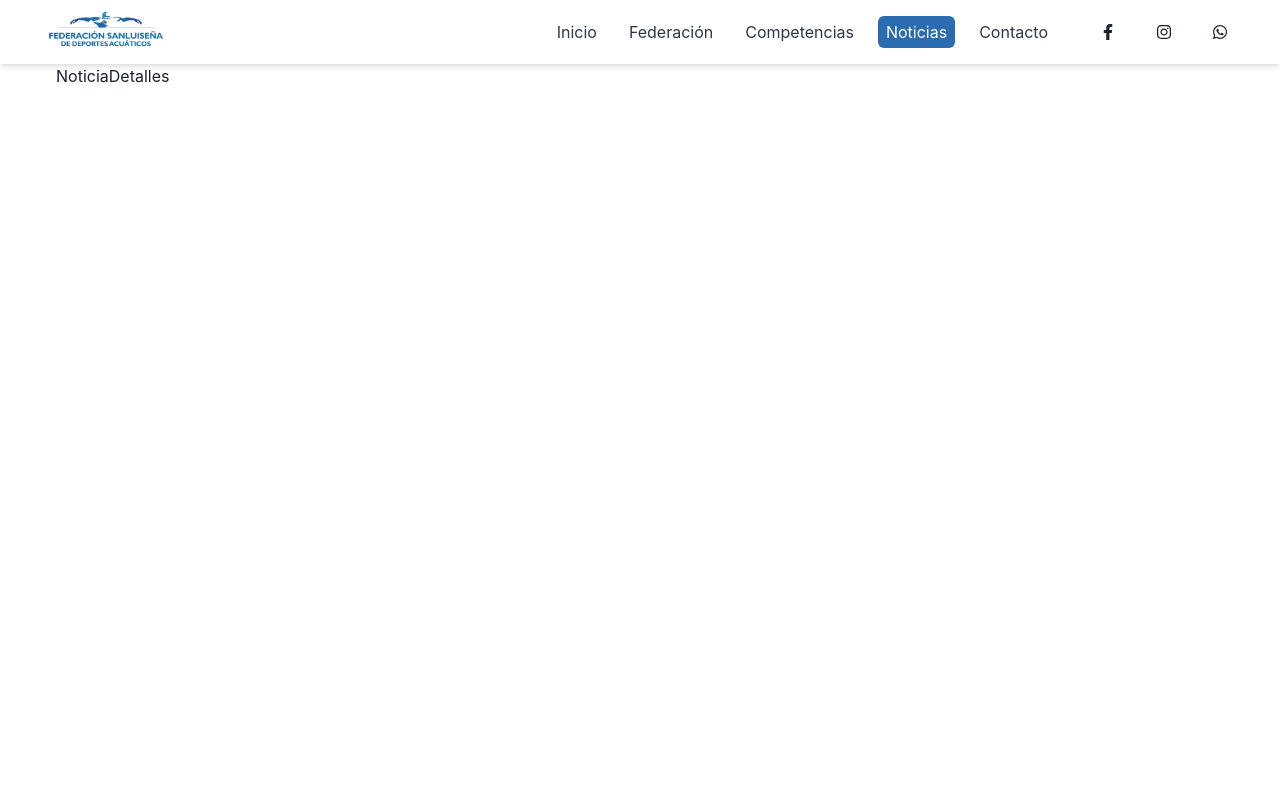
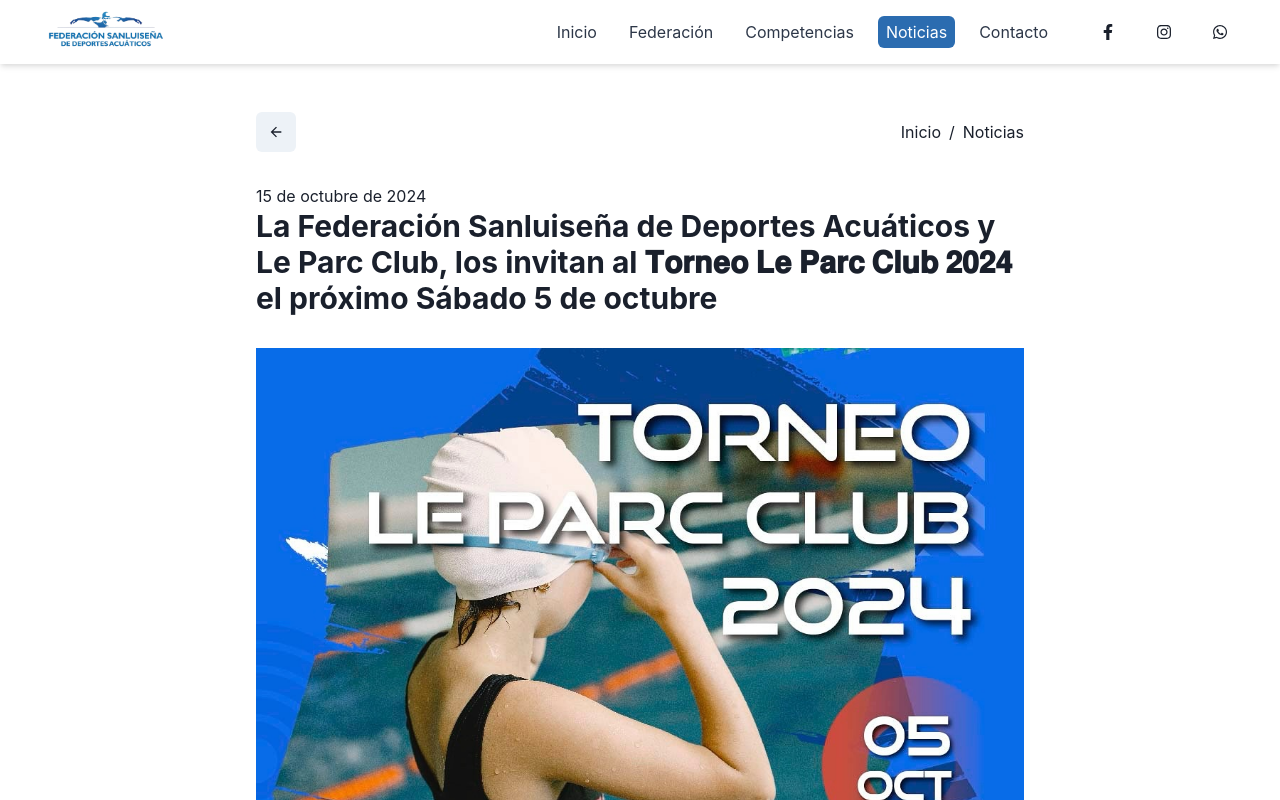
Before and after one commit to alexis00rod/fesda-sanluis, a React (Vite) app: page /noticias/1 in a window 1280 px wide. Shown: the top 800 px of the page. Built offline with nearby package versions, Linux system fonts and the light colour scheme.

Commit message:
add: renderizado de detalles noticia

```diff
--- a/src/pages/NoticiaDetalles/NoticiaDetalles.tsx
+++ b/src/pages/NoticiaDetalles/NoticiaDetalles.tsx
@@ -1,5 +1,101 @@
-const NoticiaDetalles = () => {
-  return <div>NoticiaDetalles</div>;
+import { useEffect, useState } from "react";
+import { useParams } from "react-router-dom";
+import { NoticiaType } from "../../models/NoticiaType";
+import { noticias } from "../../services/noticias";
+import {
+  Box,
+  Breadcrumb,
+  BreadcrumbItem,
+  BreadcrumbLink,
+  Flex,
+  Spinner,
+  Text,
+  Heading,
+} from "@chakra-ui/react";
+import { ButtonBack } from "../../components";
+import { formatDate } from "../../utils/formatDate";
+
+const NoticiaDetalles: React.FC = () => {
+  const { idNoticia } = useParams<{ idNoticia: string }>();
+  const [noticia, setNoticia] = useState<NoticiaType | null>(null);
+  const [isLoading, setIsLoading] = useState<boolean>(true);
+  const [error, setError] = useState<string | null>(null);
+
+  useEffect(() => {
+    if (idNoticia) {
+      try {
+        const noticiaDoc = noticias.find((e) => e.id === parseInt(idNoticia));
+
+        if (!noticiaDoc) {
+          setError("No se encontró la noticia.");
+          setIsLoading(false);
+          return;
+        }
+
+        setNoticia(noticiaDoc);
+        setIsLoading(false);
+      } catch (err) {
+        console.log(err);
+        setError("Hubo un error al cargar la noticia.");
+        setIsLoading(false);
+      }
+    }
+  }, [idNoticia]);
+
+  if (isLoading) {
+    return (
+      <Flex justify="center" align="center" height="100vh">
+        <Spinner size="xl" />
+      </Flex>
+    );
+  }
+
+  if (error) {
+    return (
+      <Flex justify="center" align="center" height="100vh">
+        <Text color="red.500">{error}</Text>
+      </Flex>
+    );
+  }
+
+  if (!noticia) {
+    return (
+      <Flex justify="center" align="center" height="100vh">
+        <Text>No hay detalles disponibles para esta noticia.</Text>
+      </Flex>
+    );
+  }
+
+  return (
+    <Box w="100%" maxW="800px" mx="auto" p={4}>
+      <Flex my={8} alignItems="center" justifyContent="space-between">
+        <ButtonBack />
+        <Breadcrumb>
+          <BreadcrumbItem>
+            <BreadcrumbLink href="/">Inicio</BreadcrumbLink>
+          </BreadcrumbItem>
+          <BreadcrumbItem isCurrentPage>
+            <BreadcrumbLink href="/">Noticias</BreadcrumbLink>
+          </BreadcrumbItem>
+        </Breadcrumb>
+      </Flex>
+      <Flex direction="column" maxW="800px" mx="auto" align="center">
+        <Box w="100%">
+          <Text>{formatDate(noticia.date, "LL")}</Text>
+        </Box>
+        <Heading as="h2" size="lg" mb={4}>
+          {noticia.title}
+        </Heading>
+
+        {/* Renderizar el contenido de la noticia */}
+        <Box
+          dangerouslySetInnerHTML={{ __html: noticia.content }}
+          w="100%"
+          mt={4}
+        />
+      </Flex>
+    </Box>
+  );
 };
 
 export default NoticiaDetalles;
```
